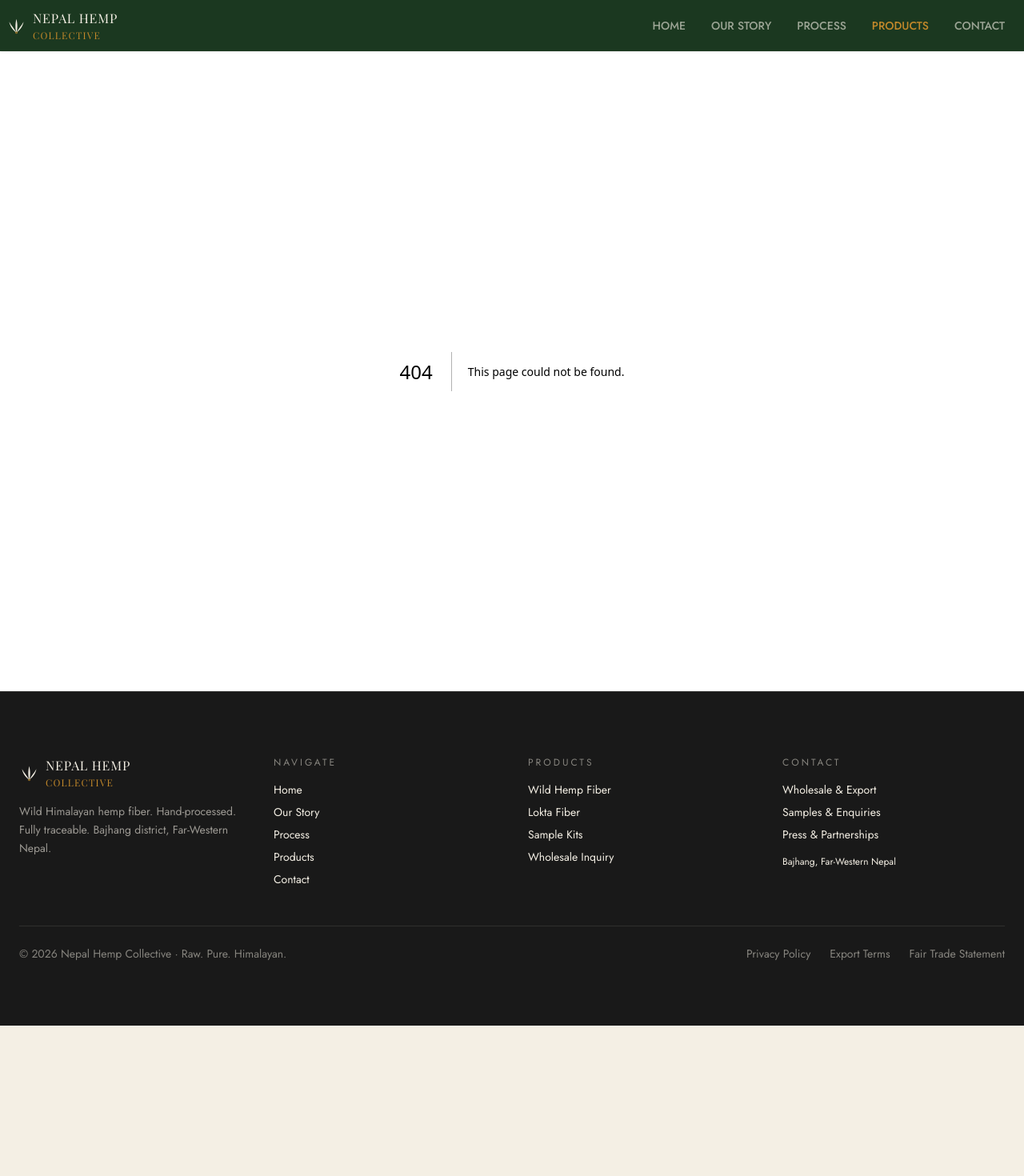
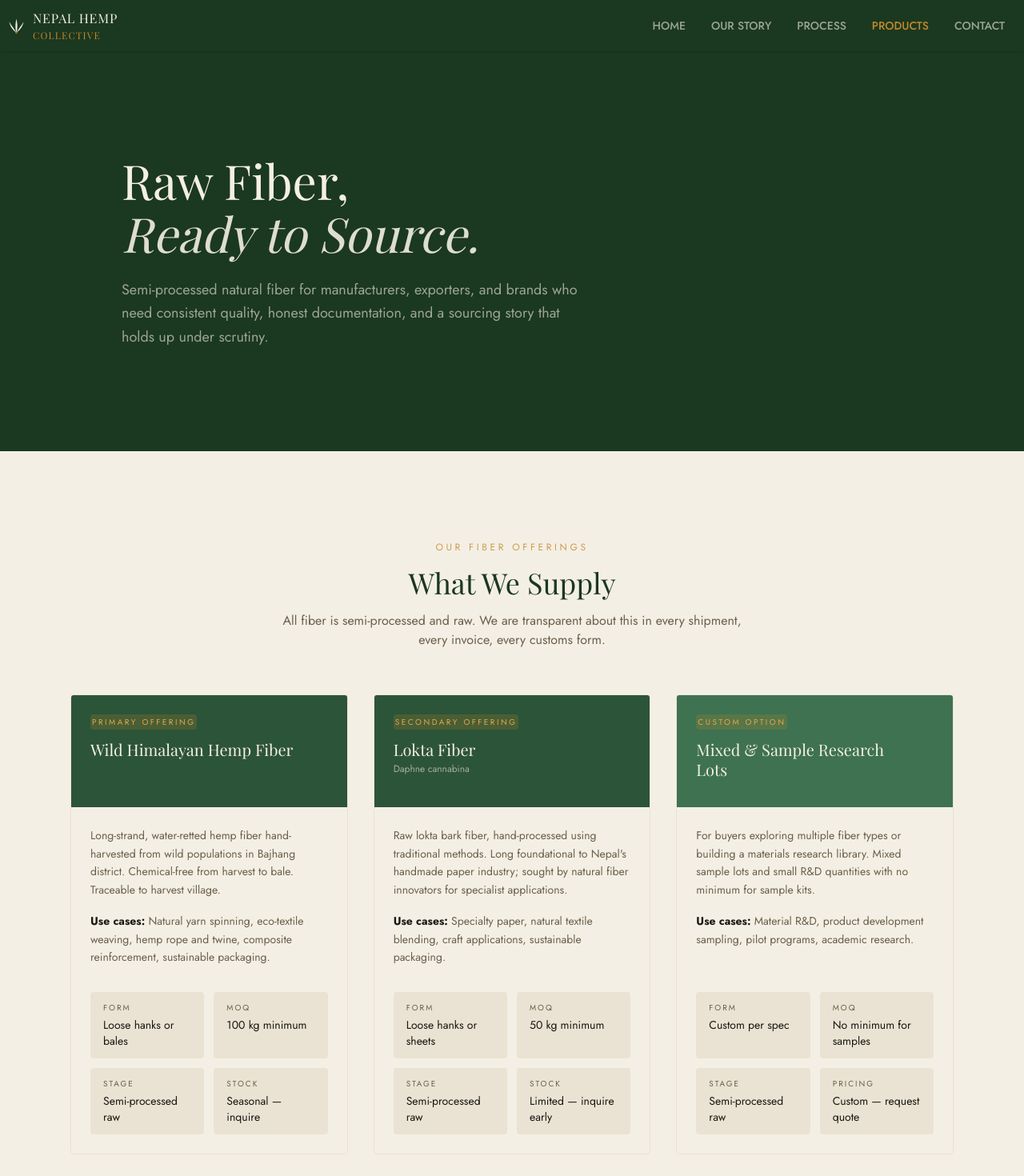
Before and after one commit to nierforprogramming/hemps, a Next.js app: page /products in a window 1280 px wide. Before the commit this address had no page. Shown: the top 1470 px of the page at 80% size. Before the commit the page ends 1282 px from the top, so only its background shows below. Built offline with nearby package versions, Linux system fonts and the light colour scheme; a web font is replaced by a local one.

Commit message:
Product supply section created, hover interactions, aos animation

```diff
--- /dev/null
+++ b/src/app/products/page.jsx
@@ -0,0 +1,69 @@
+import ProductCard from "@/components/product-card";
+import { products } from "@/constants";
+import React from "react";
+
+const Products = () => {
+  return (
+    <div>
+      <section className="bg-primary text-secondary relative overflow-hidden">
+        <div className="absolute inset-0 bg-gradient-to-r from-primary via-primary/90 to-primary" />
+
+        <div className="relative max-w-5xl mx-auto px-6 py-24 lg:py-32">
+          <h1
+            data-aos="fade-up"
+            data-aos-delay="200"
+            className="font-serif text-4xl md:text-5xl lg:text-6xl leading-[1.1] mb-6"
+          >
+            <span className="block">Raw Fiber,</span>
+            <span className="block italic text-secondary/90">
+              Ready to Source.
+            </span>
+          </h1>
+
+          <p
+            data-aos="fade-up"
+            data-aos-delay="300"
+            className="text-secondary/60 max-w-xl leading-relaxed text-base md:text-lg"
+          >
+            Semi-processed natural fiber for manufacturers, exporters, and
+            brands who need consistent quality, honest documentation, and a
+            sourcing story that holds up under scrutiny.
+          </p>
+        </div>
+      </section>
+
+      <section
+        data-aos="fade-up"
+        data-aos-delay="200"
+        className="bg-secondary text-text"
+      >
+        <div className="max-w-6xl mx-auto px-6 py-20 lg:py-28">
+          {/* HEADER */}
+          <div data-aos="fade-up" className="text-center mb-14 space-y-4">
+            <div className="text-xs tracking-[0.3em] uppercase text-accent/80">
+              Our Fiber Offerings
+            </div>
+
+            <h2 className="font-serif text-3xl md:text-4xl text-primary">
+              What We Supply
+            </h2>
+
+            <p className="text-muted max-w-xl mx-auto">
+              All fiber is semi-processed and raw. We are transparent about this
+              in every shipment, every invoice, every customs form.
+            </p>
+          </div>
+
+          {/* GRID */}
+          <div className="grid md:grid-cols-2 lg:grid-cols-3 gap-8">
+            {products.map((item, i) => (
+              <ProductCard key={i} item={item} index={i} />
+            ))}
+          </div>
+        </div>
+      </section>
+    </div>
+  );
+};
+
+export default Products;
--- /dev/null
+++ b/src/components/product-card.jsx
@@ -0,0 +1,49 @@
+import React from "react";
+
+const ProductCard = ({ item, index }) => {
+  return (
+    <div
+      data-aos="fade-up"
+      data-aos-delay="200"
+      className="flex flex-col h-full border hover:-translate-y-1.5 border-secondary-dk rounded-sm overflow-hidden bg-secondary"
+    >
+      {/* HEADER */}
+      <div className={`px-6 py-6 ${item.headerBg} min-h-[140px] flex flex-col`}>
+        <div className="text-[10px] tracking-[0.25em] p-0.5 rounded-sm bg-accent/20 w-fit uppercase text-accent-lt mb-3">
+          {item.tag}
+        </div>
+
+        <h3 className="font-serif text-xl text-secondary leading-tight max-w-[22ch]">
+          {item.title}
+        </h3>
+
+        {item.subtitle && (
+          <div className="text-xs text-secondary/60 mt-1">{item.subtitle}</div>
+        )}
+      </div>
+
+      {/* BODY */}
+      <div className="px-6 py-6 space-y-4 flex flex-col flex-1">
+        <p className="text-muted text-sm leading-relaxed">{item.desc}</p>
+
+        <p className="text-muted text-sm leading-relaxed">
+          <strong className="text-text">Use cases:</strong> {item.useCases}
+        </p>
+
+        {/* META GRID */}
+        <div className="grid grid-cols-2 gap-3 pt-4 mt-auto">
+          {item.meta.map((m, i) => (
+            <div key={i} className="bg-secondary-dk px-4 py-3 rounded-sm">
+              <div className="text-[10px] uppercase tracking-[0.2em] text-muted mb-1">
+                {m.label}
+              </div>
+              <div className="text-sm text-text">{m.value}</div>
+            </div>
+          ))}
+        </div>
+      </div>
+    </div>
+  );
+};
+
+export default ProductCard;
--- a/src/constants/index.js
+++ b/src/constants/index.js
@@ -121,3 +121,49 @@ export const processSteps = [
     desc: "Graded fiber is compressed, baled, and sealed for export. We prepare full customs documentation: HS code classification, processing stage declaration, certificate of origin, and phytosanitary certificates where required. Every shipment leaves Bajhang fully documented.",
   },
 ];
+
+export const products = [
+  {
+    tag: "Primary Offering",
+    title: "Wild Himalayan Hemp Fiber",
+    headerBg: "bg-primary-md",
+    desc: "Long-strand, water-retted hemp fiber hand-harvested from wild populations in Bajhang district. Chemical-free from harvest to bale. Traceable to harvest village.",
+    useCases:
+      "Natural yarn spinning, eco-textile weaving, hemp rope and twine, composite reinforcement, sustainable packaging.",
+    meta: [
+      { label: "Form", value: "Loose hanks or bales" },
+      { label: "MOQ", value: "100 kg minimum" },
+      { label: "Stage", value: "Semi-processed raw" },
+      { label: "Stock", value: "Seasonal — inquire" },
+    ],
+  },
+  {
+    tag: "Secondary Offering",
+    title: "Lokta Fiber",
+    subtitle: "Daphne cannabina",
+    headerBg: "bg-primary-md",
+    desc: "Raw lokta bark fiber, hand-processed using traditional methods. Long foundational to Nepal's handmade paper industry; sought by natural fiber innovators for specialist applications.",
+    useCases:
+      "Specialty paper, natural textile blending, craft applications, sustainable packaging.",
+    meta: [
+      { label: "Form", value: "Loose hanks or sheets" },
+      { label: "MOQ", value: "50 kg minimum" },
+      { label: "Stage", value: "Semi-processed raw" },
+      { label: "Stock", value: "Limited — inquire early" },
+    ],
+  },
+  {
+    tag: "Custom Option",
+    title: "Mixed & Sample Research Lots",
+    headerBg: "bg-primary-lt",
+    desc: "For buyers exploring multiple fiber types or building a materials research library. Mixed sample lots and small R&D quantities with no minimum for sample kits.",
+    useCases:
+      "Material R&D, product development sampling, pilot programs, academic research.",
+    meta: [
+      { label: "Form", value: "Custom per spec" },
+      { label: "MOQ", value: "No minimum for samples" },
+      { label: "Stage", value: "Semi-processed raw" },
+      { label: "Pricing", value: "Custom — request quote" },
+    ],
+  },
+];
```
